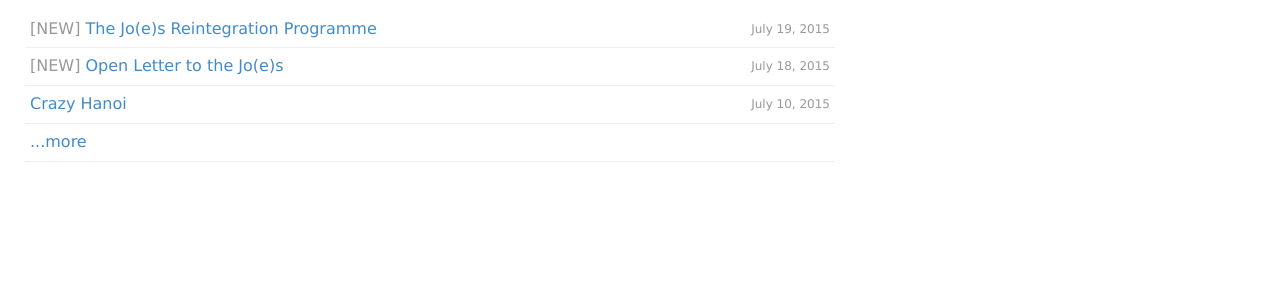
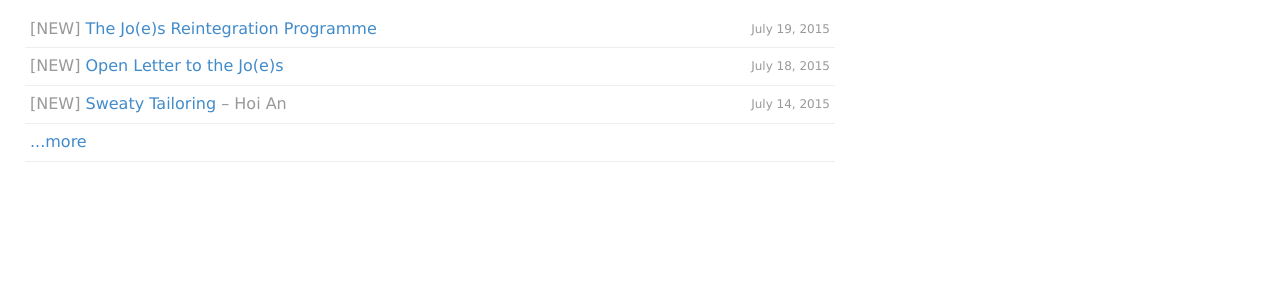
Before and after one commit to joekearney/joekearney.github.io, a Jekyll site: the page built from _posts/2015-01-01-where-are-we.html, in a window 1280 px wide and 1348 px high. Shown: the part 246-532 px from the top of the window. Built offline with Jekyll 4.4.1, drawn with Linux system fonts in a browser that asks for light colours; nearby versions of some CDN libraries; some web fonts are replaced.

Commit message:
sweaty tailoring description

```diff
--- a/_posts/2015-07-14-sweaty-tailoring.md
+++ b/_posts/2015-07-14-sweaty-tailoring.md
@@ -1,7 +1,7 @@
 ---
 layout: post
 title: "Sweaty Tailoring"
-description: ""
+description: "Hoi An"
 categories:
 - travel
 tags:
```
Also changed, not shown: other parts of _posts/2015-07-14-sweaty-tailoring.md (+1 -1 lines).
